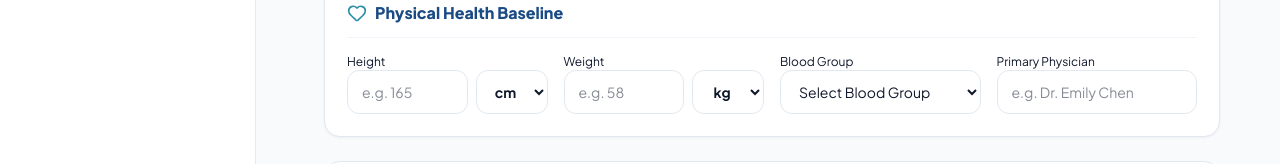
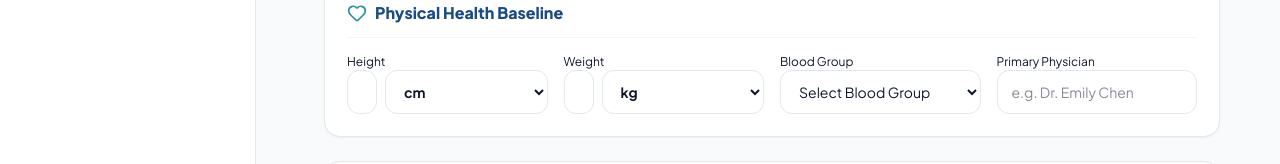
Before and after one commit to samriddhi-1208/MedicalAI, a React (Vite) app: page /app/profile in a window 1280 px wide. Shown: the part 470-634 px from the top of the page. Built offline with nearby package versions, Linux system fonts and the light colour scheme; no server answers; sample sign-in values are in the browser's storage.

Commit message:
UNIT INPUT GROUP OVERRIDE: Add strict .unit-input-group CSS rules in index.css with !important specificity overrides, forcing number inputs to expanded 100% width and fixing browser flex squishing bugs

```diff
--- a/src/index.css
+++ b/src/index.css
@@ -198,6 +198,7 @@ p, h1, h2, h3, h4, h5, h6, span, strong, td, th {
   font-size: 12px;
   font-weight: 700;
 }
+
 .med-badge-normal {
   background-color: #D1FAE5;
   color: #059669;
@@ -239,15 +240,51 @@ textarea {
   transition: border-color 0.15s ease-in-out, box-shadow 0.15s ease-in-out;
 }
 
-.med-input-unit {
-  display: inline-block !important;
-  width: 72px !important;
-  min-width: 72px !important;
-  max-width: 72px !important;
+/* Strict Unit Input Group System for Height & Weight Fields */
+.unit-input-group {
+  display: flex !important;
+  align-items: center !important;
+  width: 100% !important;
+  border: 1.5px solid #E2E8F0 !important;
+  border-radius: 12px !important;
+  background-color: #FFFFFF !important;
+  overflow: hidden !important;
+  box-sizing: border-box !important;
+}
+
+.unit-input-group:focus-within {
+  border-color: #0F172A !important;
+  box-shadow: 0 0 0 3.5px rgba(13, 148, 136, 0.2) !important;
+}
+
+.unit-input-group input[type="number"],
+.unit-input-group input[type="text"] {
+  flex: 1 1 auto !important;
+  width: 100% !important;
+  min-width: 0 !important;
+  border: none !important;
+  outline: none !important;
+  background: transparent !important;
+  box-shadow: none !important;
   min-height: 44px !important;
-  padding: 8px 6px !important;
-  text-align: center;
-  flex-shrink: 0 !important;
+  padding: 10px 14px !important;
+  margin: 0 !important;
+}
+
+.unit-input-group select {
+  flex: 0 0 90px !important;
+  width: 90px !important;
+  min-width: 90px !important;
+  max-width: 90px !important;
+  border: none !important;
+  border-left: 1.5px solid #E2E8F0 !important;
+  border-radius: 0 !important;
+  background-color: #F8FAFC !important;
+  font-weight: 800 !important;
+  min-height: 44px !important;
+  padding: 8px 10px !important;
+  cursor: pointer !important;
+  margin: 0 !important;
 }
 
 .relative-icon-input input {
--- a/src/pages/OnboardingPage.jsx
+++ b/src/pages/OnboardingPage.jsx
@@ -284,7 +284,7 @@ export const OnboardingPage = () => {
               {/* Height & Unit (Unified Input Group) */}
               <div className="med-form-group">
                 <label className="block text-xs font-bold text-[#0F172A] mb-1.5">Height <span className="text-rose-500">*</span></label>
-                <div className="flex items-center w-full rounded-xl border border-slate-200 bg-white overflow-hidden focus-within:border-[#0F172A] focus-within:ring-2 focus-within:ring-[#0D9488]/20">
+                <div className="unit-input-group">
                   <input
                     type="number"
                     step="any"
@@ -292,12 +292,10 @@ export const OnboardingPage = () => {
                     value={height}
                     onChange={(e) => setHeight(e.target.value)}
                     placeholder={heightUnit === 'ft' ? "e.g. 5.9" : "e.g. 175"}
-                    className="flex-1 w-full px-3.5 py-2.5 text-sm font-semibold border-0 outline-none focus:outline-none bg-transparent text-[#0F172A]"
                   />
                   <select
                     value={heightUnit}
                     onChange={(e) => setHeightUnit(e.target.value)}
-                    className="w-20 px-2.5 py-2.5 text-xs font-extrabold bg-slate-100 border-0 border-l border-slate-200 outline-none focus:outline-none cursor-pointer shrink-0 text-[#0F172A]"
                   >
                     <option value="cm">cm</option>
                     <option value="ft">ft</option>
@@ -309,19 +307,17 @@ export const OnboardingPage = () => {
               <div className="grid grid-cols-1 sm:grid-cols-2 gap-4">
                 <div className="med-form-group">
                   <label className="block text-xs font-bold text-[#0F172A] mb-1.5">Weight (Optional)</label>
-                  <div className="flex items-center w-full rounded-xl border border-slate-200 bg-white overflow-hidden focus-within:border-[#0F172A] focus-within:ring-2 focus-within:ring-[#0D9488]/20">
+                  <div className="unit-input-group">
                     <input
                       type="number"
                       step="any"
                       value={weight}
                       onChange={(e) => setWeight(e.target.value)}
                       placeholder={weightUnit === 'lbs' ? "e.g. 150" : "e.g. 70"}
-                      className="flex-1 w-full px-3.5 py-2.5 text-sm font-semibold border-0 outline-none focus:outline-none bg-transparent text-[#0F172A]"
                     />
                     <select
                       value={weightUnit}
                       onChange={(e) => setWeightUnit(e.target.value)}
-                      className="w-20 px-2.5 py-2.5 text-xs font-extrabold bg-slate-100 border-0 border-l border-slate-200 outline-none focus:outline-none cursor-pointer shrink-0 text-[#0F172A]"
                     >
                       <option value="kg">kg</option>
                       <option value="lbs">lbs</option>
```
